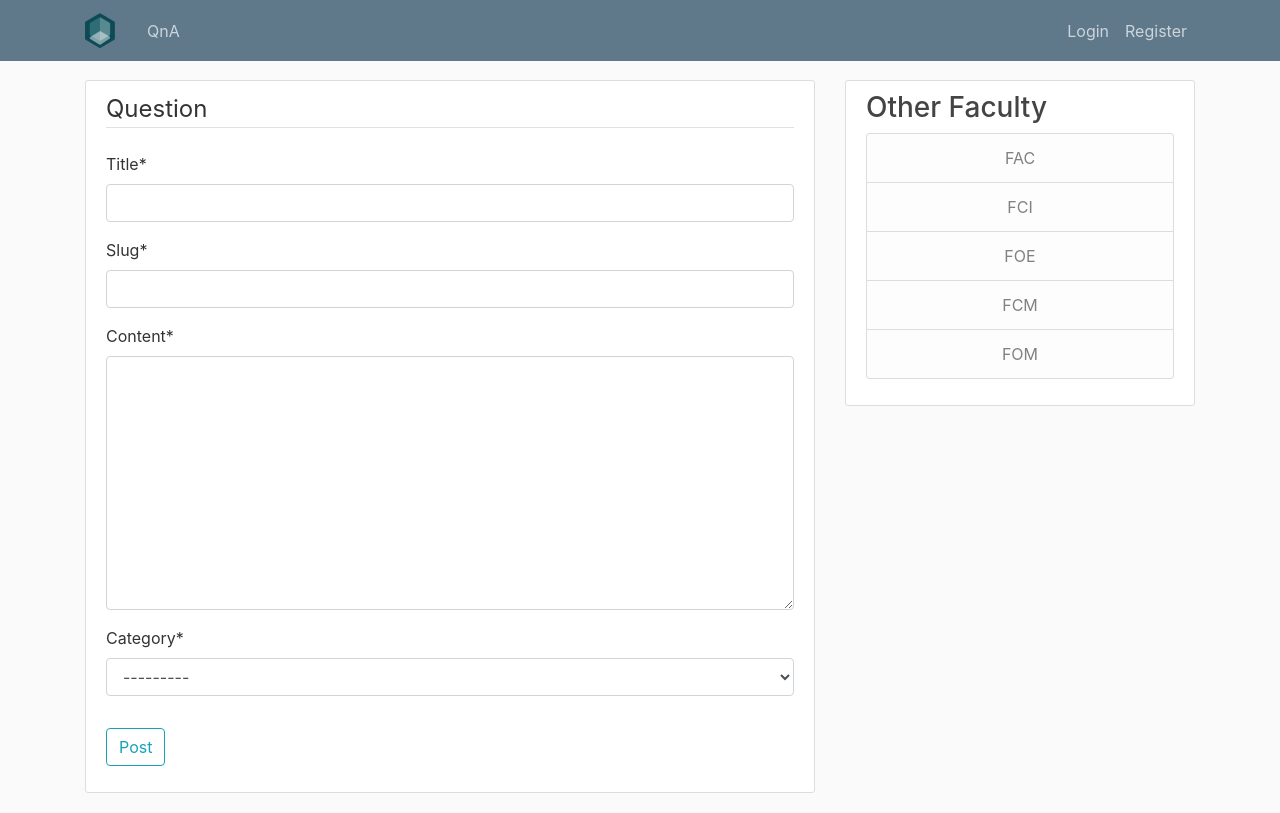
After one commit to PriteshPatel3/mondayblur, a Django app: page /newquestion/ in a window 1280 px wide. The commit adds this page. Run offline with Django 3.2, Linux system fonts and the light colour scheme; data comes from the database, SQL or seed files in the repository; both versions use the stored data as it was after the commit; some libraries are stand-ins or nearby versions.

Commit message:
new question form added

```diff
--- a/MondayBlur/mondayblur/QnA/models.py
+++ b/MondayBlur/mondayblur/QnA/models.py
@@ -25,7 +25,8 @@
         return self.title
 
     def get_absolute_url(self):
-        return reverse('question-detail', args=[question.slug])
+        return reverse('qna')
+
 
 class comment(models.Model):
     post = models.ForeignKey(question,on_delete=models.CASCADE,related_name="comments")
--- a/MondayBlur/mondayblur/QnA/templates/QnA/base.html
+++ b/MondayBlur/mondayblur/QnA/templates/QnA/base.html
@@ -31,7 +31,7 @@
 	        <!-- Navbar Right Side -->
 	        <div class="navbar-nav">
 	          {% if user.is_authenticated %}
-	            <a class="nav-item nav-link" href=""><span class="glyphicon glyphicon-user"></span>New Post</a>
+	            <a class="nav-item nav-link" href="{% url 'new-question' %}"><span class="glyphicon glyphicon-user"></span>New Post</a>
 	            <a class="nav-item nav-link" href="">Profile</a>
 	          	<a class="nav-item nav-link" href="">Logout</a>
 
--- a/MondayBlur/mondayblur/QnA/templates/QnA/question.html
+++ b/MondayBlur/mondayblur/QnA/templates/QnA/question.html
@@ -9,9 +9,9 @@
 		      <a class="mr-2" href="" >By {{ question.author }}</a>
 		      <small class="text-muted">{{ question.date_published|date:"F d, Y" }}</small>
 		    </div>
-				<h2><a class="article-title" style="display : inline" href="{% url 'question-detail' question.slug %}" >{{ question.title }}</a></h2>
+				<h2><a class="article-title" style="display : inline" href="{% url 'question-detail' question.slug question.pk %}" >{{ question.title }}</a></h2>
 				<small class="article-title" style="float: right" >Category: {{ question.category }}</small>
-				<small class="article-title" style="float: left" ><a href="{% url 'question-detail' question.slug %}">Comment</a></small>
+				<small class="article-title" style="float: left" ><a href="{% url 'question-detail' question.slug question.pk %}">Comment</a></small>
 
 
 
--- /dev/null
+++ b/MondayBlur/mondayblur/QnA/templates/QnA/question_form.html
@@ -0,0 +1,17 @@
+{% extends "QnA/base.html" %}
+{% load crispy_forms_tags %}
+{% block content%}
+	<div class="content-section">
+		<form method ="POST">
+			{% csrf_token %}
+			<fieldset class="form-group">
+				<legend class="border-bottom mb-4">Question </legend>
+				{{ form|crispy }}
+			</fieldset>
+			<div class="form-group">
+				<button class="btn btn-outline-info" type="submit">Post</button>
+			</div>
+
+		</form>
+	</div>
+{% endblock content %}
--- a/MondayBlur/mondayblur/QnA/urls.py
+++ b/MondayBlur/mondayblur/QnA/urls.py
@@ -1,9 +1,10 @@
 from django.urls import path
 from . import views
-from .views import home,QuestionListView,QuestionDetailView
+from .views import home,QuestionListView,QuestionDetailView,QuestionCreateView
 urlpatterns = [
     path('', home, name='home'),
     path("QnA/", QuestionListView.as_view(), name="qna"),
-    path("question/<slug:slug>/", QuestionDetailView.as_view(), name='question-detail'),
+    path("question/<slug:slug>/<int:pk>", QuestionDetailView.as_view(), name='question-detail'),
+    path("newquestion/", QuestionCreateView.as_view(), name='new-question'),
     path("question/<slug:slug>/comment/", views.add_comment, name='add-comment'),
 ]
--- a/MondayBlur/mondayblur/QnA/views.py
+++ b/MondayBlur/mondayblur/QnA/views.py
@@ -17,12 +17,16 @@
     template_name = 'QnA/question.html'
     context_object_name = 'question'
 
+class QuestionCreateView(CreateView):
+    model = question
+    fields = ['title','slug','content','category']
+
+    def form_valid(self,form):
+        form.instance.author = self.request.user
+        return super().form_valid(form)
 
 class QuestionDetailView(DetailView):
     model = question
-
-
-
 
 def add_comment(request,slug):
     post = get_object_or_404(question,slug=slug)
--- a/MondayBlur/mondayblur/mondayblur/settings.py
+++ b/MondayBlur/mondayblur/mondayblur/settings.py
@@ -106,6 +106,8 @@
 # Internationalization
 # https://docs.djangoproject.com/en/2.1/topics/i18n/
 
+CRISPY_TEMPLATE_PACK = 'bootstrap4'
+
 LANGUAGE_CODE = 'en-us'
 
 TIME_ZONE = 'UTC'
@@ -116,7 +118,9 @@
 
 USE_TZ = True
 
+EMAIL_HOST_USER = "pkcube666@gmail.com"
 
+EMAIL_HOST_PASSWORD = "1997913123a"
 # Static files (CSS, JavaScript, Images)
 # https://docs.djangoproject.com/en/2.1/howto/static-files/
 
```
Also changed, not shown: MondayBlur/mondayblur/db.sqlite3.
